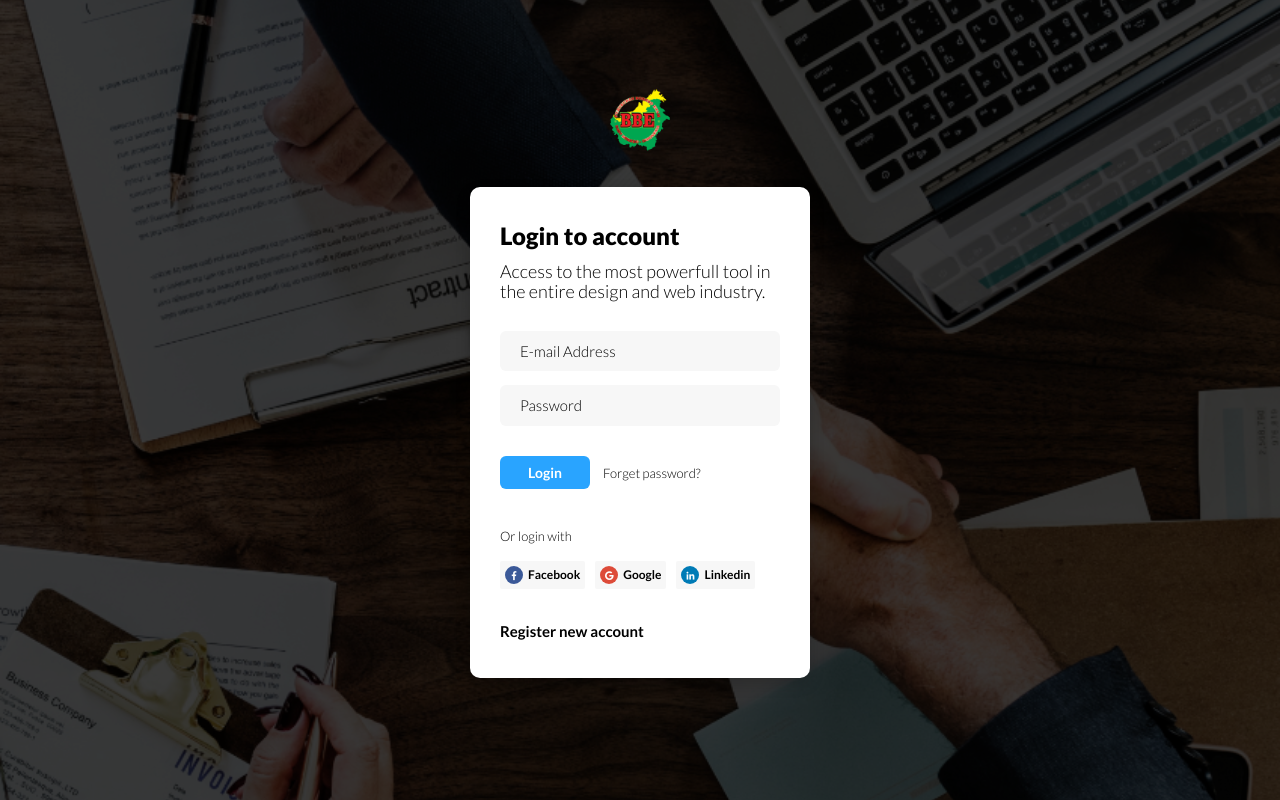
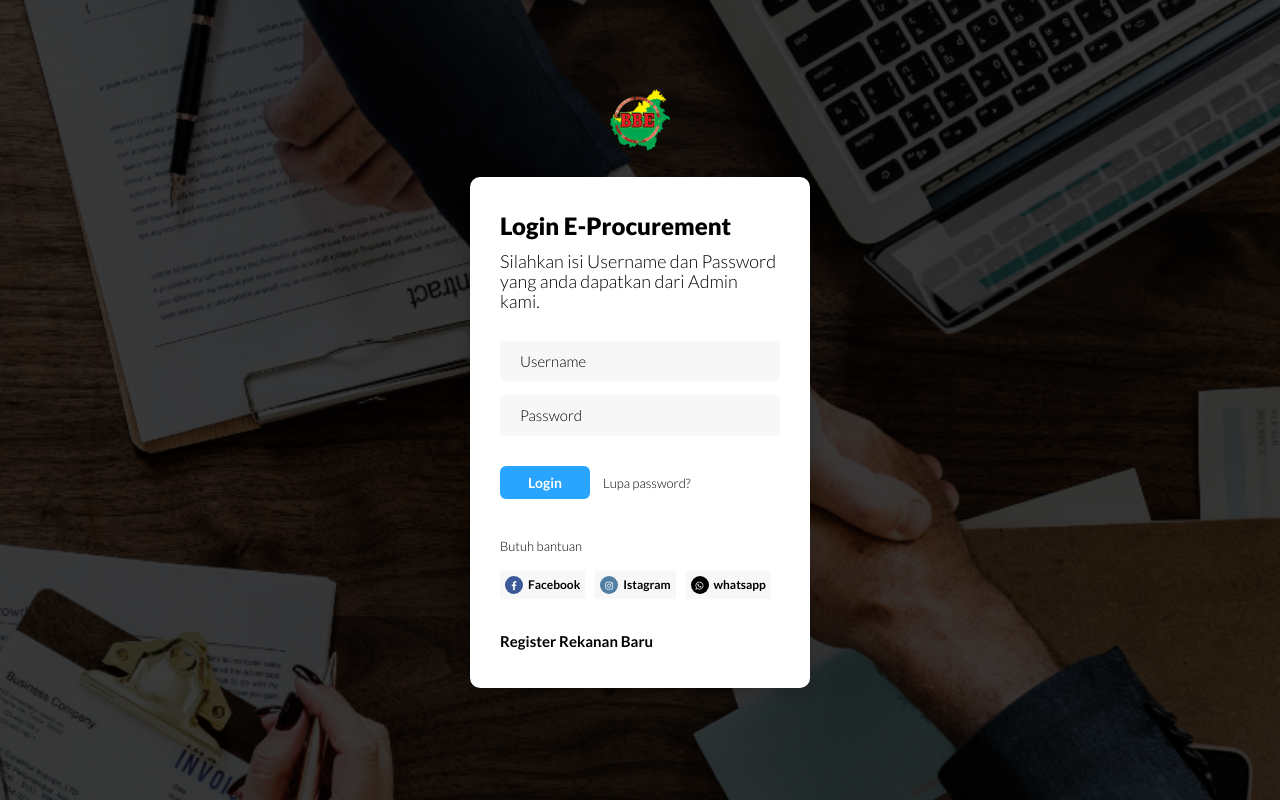
Before and after one commit to Fahmi046/login, a plain HTML site: page index.html in a window 1280 px wide. Drawn offline with Linux system fonts and the light colour scheme.

Commit message:
ganti text login

```diff
--- a/index.html
+++ b/index.html
@@ -28,17 +28,17 @@
         <div class="form-holder">
           <div class="form-content">
             <div class="form-items">
-              <h3>Login to account</h3>
+              <h3>Login E-Procurement</h3>
               <p>
-                Access to the most powerfull tool in the entire design and web
-                industry.
+                Silahkan isi Username dan Password yang anda dapatkan dari Admin
+                kami.
               </p>
               <form>
                 <input
                   class="form-control"
                   type="text"
                   name="username"
-                  placeholder="E-mail Address"
+                  placeholder="Username"
                   required
                 />
                 <input
@@ -50,17 +50,19 @@
                 />
                 <div class="form-button">
                   <button id="submit" type="submit" class="ibtn">Login</button>
-                  <a href="forget.html">Forget password?</a>
+                  <a href="forget.html">Lupa password?</a>
                 </div>
               </form>
               <div class="other-links">
-                <div class="text">Or login with</div>
+                <div class="text">Butuh bantuan</div>
                 <a href="#"><i class="fab fa-facebook-f"></i>Facebook</a
-                ><a href="#"><i class="fab fa-google"></i>Google</a
-                ><a href="#"><i class="fab fa-linkedin-in"></i>Linkedin</a>
+                ><a href="#"><i class="fab fa-instagram"></i>Istagram</a
+                ><a href="api.whatsapp.com/send?phone=6285250373742"
+                  ><i class="fab fa-whatsapp"></i>whatsapp</a
+                >
               </div>
               <div class="page-links">
-                <a href="register.html">Register new account</a>
+                <a href="register.html">Register Rekanan Baru</a>
               </div>
             </div>
           </div>
```
